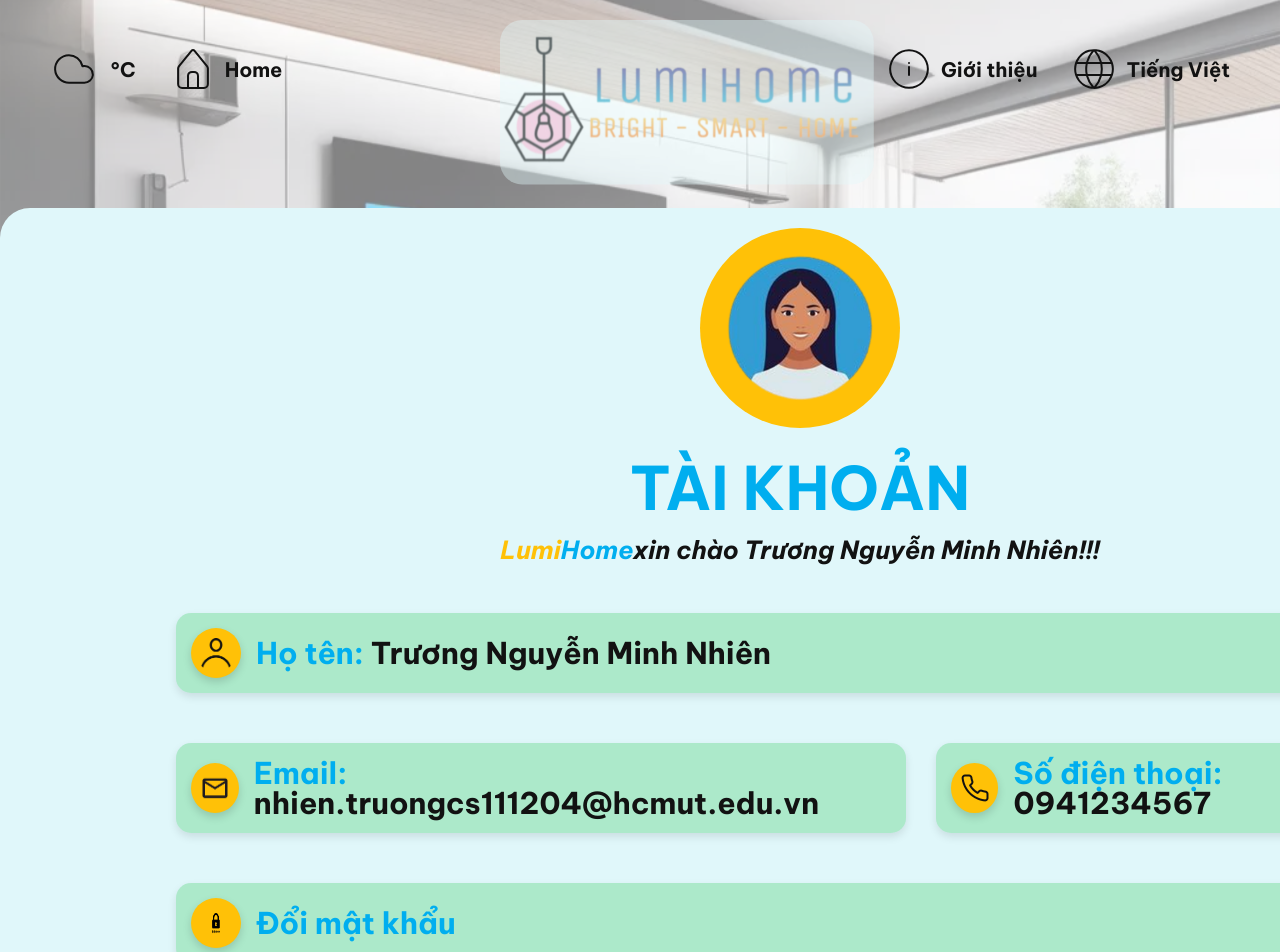
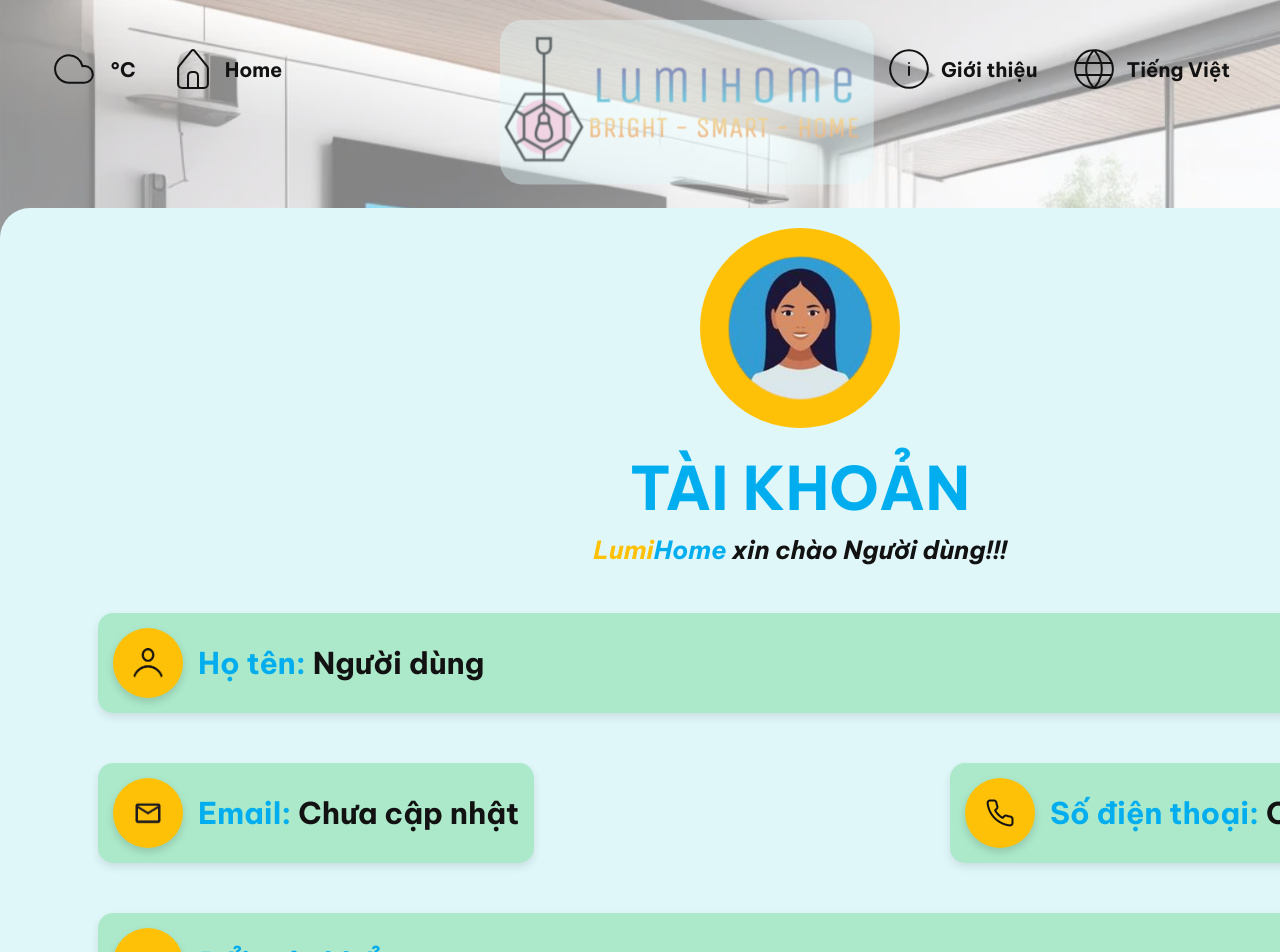
Before and after one commit to duyquy321323/ttda-cnpm, a React (Create React App) app in the folder frontend/: page /information-account in a window 1280 px wide. Shown: the top 952 px of the page. Built offline with nearby package versions, Linux system fonts and the light colour scheme; no server answers.

Commit message:
fix: update InformationAccount

```diff
--- a/frontend/src/page/InformationAccount/InformationAccount.css
+++ b/frontend/src/page/InformationAccount/InformationAccount.css
@@ -58,7 +58,7 @@
 }
 
 .infoacc-content {
-    width: 80%;
+    width: 90%;
     margin: 0 auto;
     text-align: left;
     padding-top: 50px;
@@ -80,8 +80,8 @@
 }
 
 .icon-circle {
-    width: 50px;
-    height: 50px;
+    width: 70px;
+    height: 70px;
     background: var(--highlight-orange);
     border-radius: 50%;
     display: flex;
--- a/frontend/src/page/InformationAccount/index.js
+++ b/frontend/src/page/InformationAccount/index.js
@@ -9,6 +9,12 @@ import LogOutIcon from "../../assets/img/LogOut.png";
 import "./InformationAccount.css";
 
 const InformationAccount = () => {
+    const userInfo = JSON.parse(localStorage.getItem("userInfo")) || {};
+    const userName = userInfo.name || "Người dùng";
+    const userEmail = userInfo.email || "Chưa cập nhật";
+    const userPhone = userInfo.phone || "Chưa cập nhật";
+
+
     const navigate = useNavigate();
 
     const handleLogout = () => {
@@ -32,7 +38,7 @@ const InformationAccount = () => {
                     TÀI KHOẢN
                 </h1>
                 <p className = "introText">
-                    <span style={{ color: "var(--orangecolor)" }}>Lumi</span><span style={{ color: "var(--violetcolor)" }}>Home</span>xin chào Trương Nguyễn Minh Nhiên!!!
+                    <span style={{ color: "var(--orangecolor)" }}>Lumi</span><span style={{ color: "var(--violetcolor)" }}>Home</span> xin chào {userName}!!!
                 </p>
             </div>
 
@@ -43,7 +49,7 @@ const InformationAccount = () => {
                     <div className="icon-circle">
                         <img src={userIcon} alt="User Icon" className="icon-img" />
                     </div>
-                    <p><span style={{ color: "var(--violetcolor)" }}>Họ tên:</span> Trương Nguyễn Minh Nhiên</p>
+                    <p><span style={{ color: "var(--violetcolor)" }}>Họ tên:</span> {userName}</p>
                 </div>
 
                 {/* Email & Số điện thoại */}
@@ -52,14 +58,14 @@ const InformationAccount = () => {
                         <div className="icon-circle">
                             <img src={mailIcon} alt="Email Icon" className="icon-img" />
                         </div>
-                        <p><span style={{ color: "var(--violetcolor)" }}>Email:</span> nhien.truongcs111204@hcmut.edu.vn</p>
+                        <p><span style={{ color: "var(--violetcolor)" }}>Email:</span> {userEmail}</p>
                     </div>
 
                     <div className="info-item">
                         <div className="icon-circle">
                             <img src={phoneIcon} alt="Phone Icon" className="icon-img" />
                         </div>
-                        <p><span style={{ color: "var(--violetcolor)" }}>Số điện thoại:</span> 0941234567</p>
+                        <p><span style={{ color: "var(--violetcolor)" }}>Số điện thoại:</span> {userPhone}</p>
                     </div>
                 </div>
 
```
